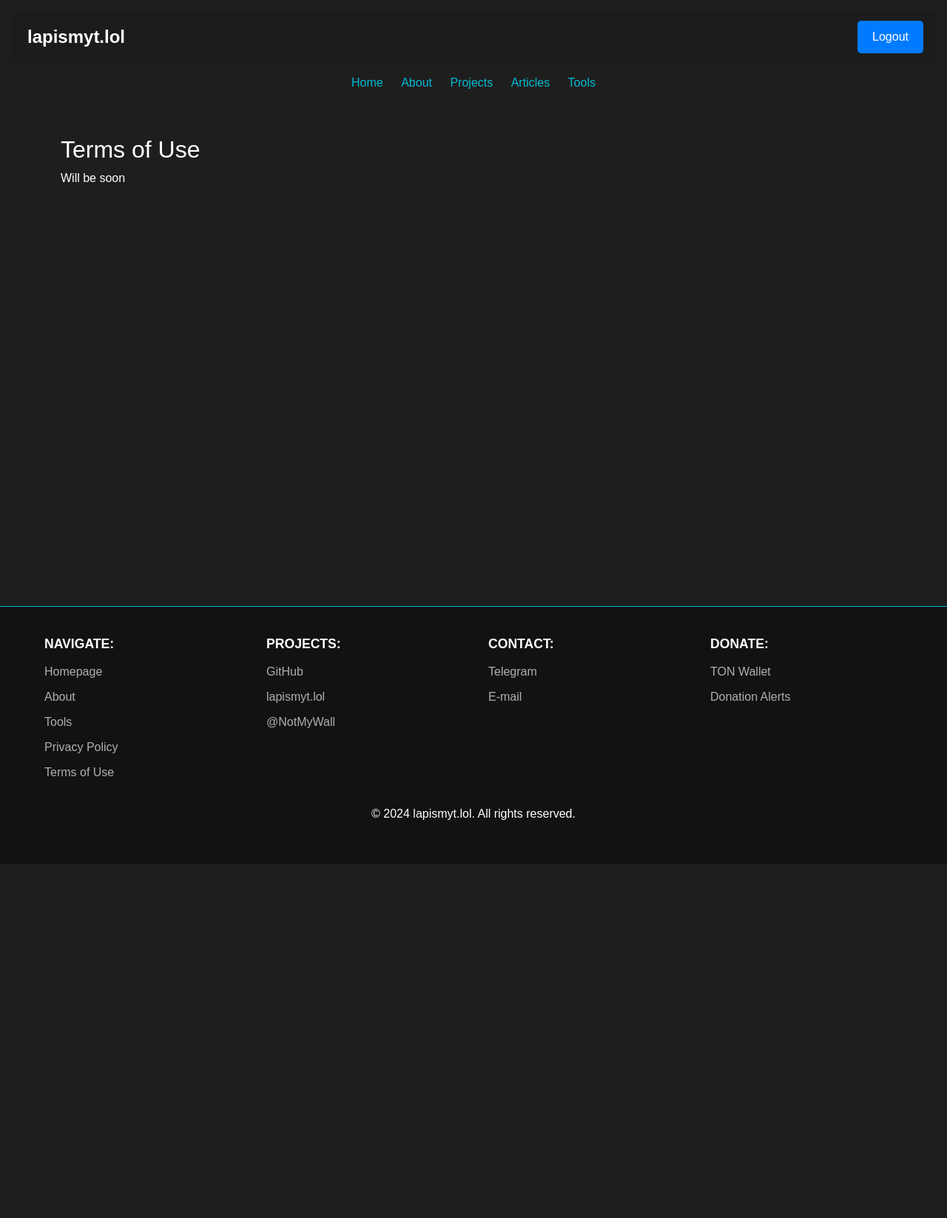
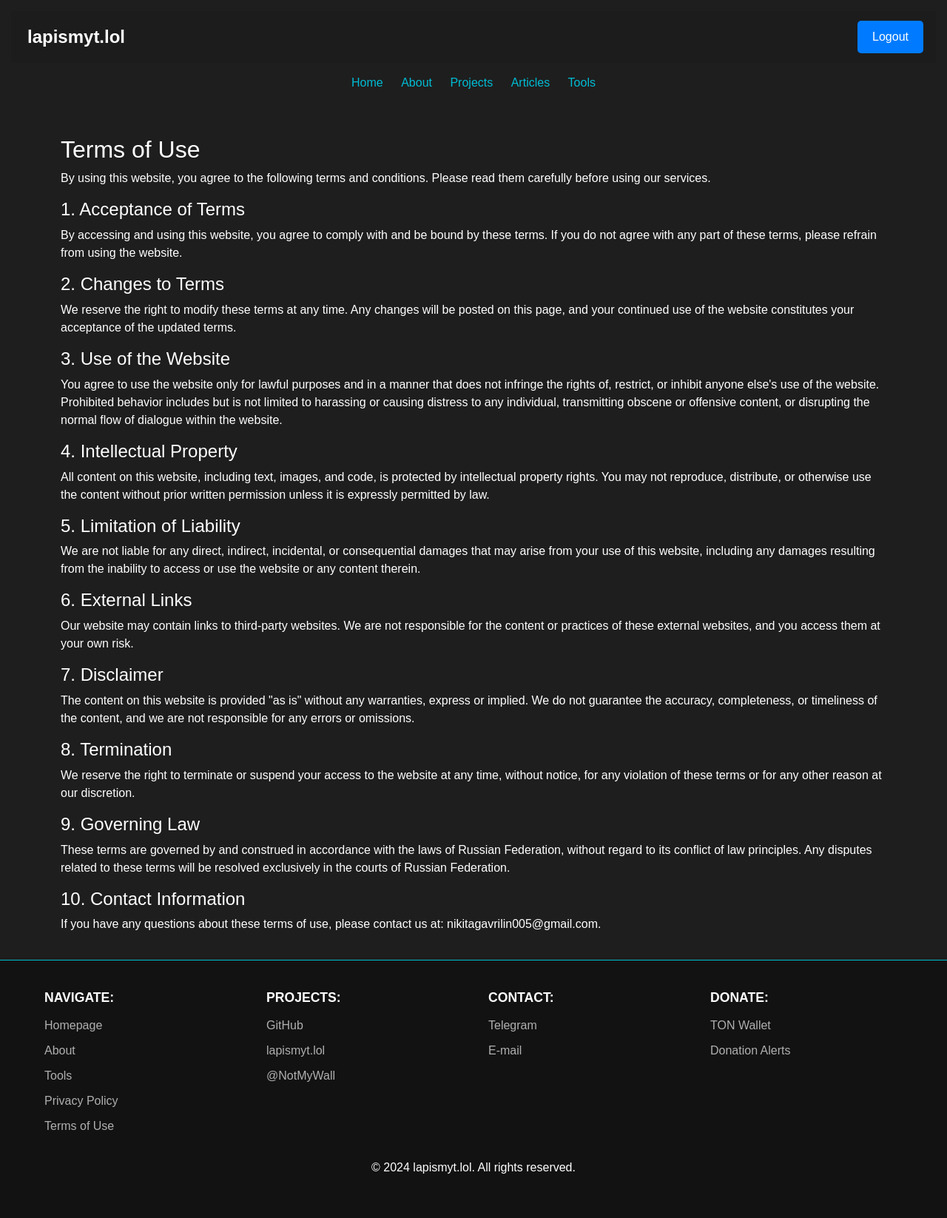
Before and after one commit to lapismyt/lapismyt-lol, a Flask app: template templates/terms-of-use.html in a window 1280 px wide. Shown: the whole page at 74% size. Before the commit the page ends 1108 px from the top, so only its background shows below. Run offline with Flask 3, Linux system fonts and the light colour scheme; the template is opened without the code that fills it, so the values that code supplies are empty; the visitor is signed in with stand-in values (Sample User, id 1); some libraries are stand-ins or nearby versions.

Commit message:
Update terms-of-use.html

```diff
--- a/templates/terms-of-use.html
+++ b/templates/terms-of-use.html
@@ -5,6 +5,47 @@
 {% block description %}Terms of use for website lapismyt.lol{% endblock %}
 
 {% block content %}
-    <h2>Terms of Use</h2>
-    <p>Will be soon</p>
+<h2>Terms of Use</h2>
+
+<p>By using this website, you agree to the following terms and conditions. Please read them carefully before using our services.</p>
+
+<h4>1. Acceptance of Terms</h4>
+
+<p>By accessing and using this website, you agree to comply with and be bound by these terms. If you do not agree with any part of these terms, please refrain from using the website.</p>
+
+<h4>2. Changes to Terms</h4>
+
+<p>We reserve the right to modify these terms at any time. Any changes will be posted on this page, and your continued use of the website constitutes your acceptance of the updated terms.</p>
+
+<h4>3. Use of the Website</h4>
+
+<p>You agree to use the website only for lawful purposes and in a manner that does not infringe the rights of, restrict, or inhibit anyone else's use of the website. Prohibited behavior includes but is not limited to harassing or causing distress to any individual, transmitting obscene or offensive content, or disrupting the normal flow of dialogue within the website.</p>
+
+<h4>4. Intellectual Property</h4>
+
+<p>All content on this website, including text, images, and code, is protected by intellectual property rights. You may not reproduce, distribute, or otherwise use the content without prior written permission unless it is expressly permitted by law.</p>
+
+<h4>5. Limitation of Liability</h4>
+
+<p>We are not liable for any direct, indirect, incidental, or consequential damages that may arise from your use of this website, including any damages resulting from the inability to access or use the website or any content therein.</p>
+
+<h4>6. External Links</h4>
+
+<p>Our website may contain links to third-party websites. We are not responsible for the content or practices of these external websites, and you access them at your own risk.</p>
+
+<h4>7. Disclaimer</h4>
+
+<p>The content on this website is provided "as is" without any warranties, express or implied. We do not guarantee the accuracy, completeness, or timeliness of the content, and we are not responsible for any errors or omissions.</p>
+
+<h4>8. Termination</h4>
+
+<p>We reserve the right to terminate or suspend your access to the website at any time, without notice, for any violation of these terms or for any other reason at our discretion.</p>
+
+<h4>9. Governing Law</h4>
+
+<p>These terms are governed by and construed in accordance with the laws of Russian Federation, without regard to its conflict of law principles. Any disputes related to these terms will be resolved exclusively in the courts of Russian Federation.</p>
+
+<h4>10. Contact Information</h4>
+
+<p>If you have any questions about these terms of use, please contact us at: nikitagavrilin005@gmail.com.</p>
 {% endblock %}
```
